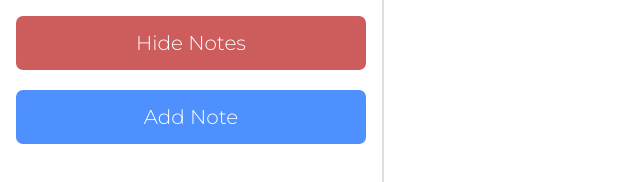
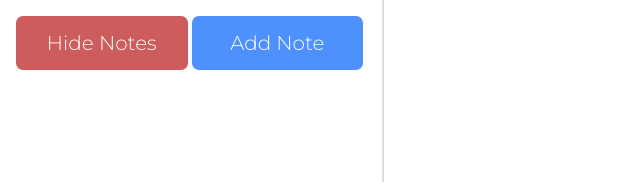
Before and after one commit to yoursamlan/Calculator, a plain HTML site: page 443233bf934850484d12f21d9603a36ee83d1dfb/index.html in a window 1280 px wide. Shown: the top 182 px of the page, without its empty margins (0-640 px from the left). Drawn offline with Linux system fonts and the light colour scheme.

Commit message:
Update main.css

```diff
--- a/443233bf934850484d12f21d9603a36ee83d1dfb/css/main.css
+++ b/443233bf934850484d12f21d9603a36ee83d1dfb/css/main.css
@@ -36,7 +36,8 @@ body {
 	/*font-weight: bold;*/
 	margin-bottom: 1em;
 	padding: 0.75em 0;
-	width: 100%;
+	width: 49%;
+	display: inline-grid;
 	text-align: center;
 	text-decoration: none;
 }
```
